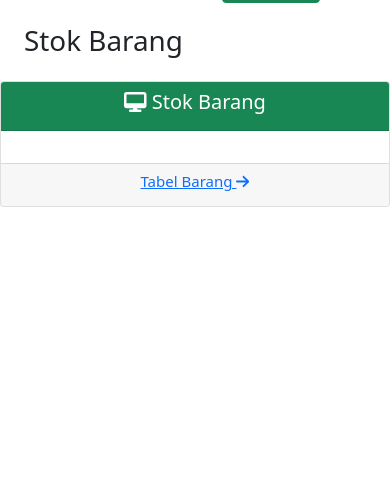
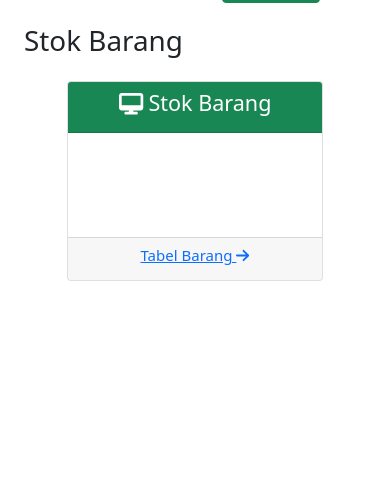
Before and after one commit to bilabror/kopni, a PHP site: page /index.php?page=stok-barang in a window 390 px wide. Shown: the part 56-536 px from the top of the page. Run offline with PHP 8.4, Linux system fonts and the light colour scheme; the visitor is signed in with stand-in values (Sample User, id 1); data that the repository does not hold is empty; some libraries are stand-ins or nearby versions.

Commit message:
change size card

```diff
--- a/pages/dashboard.php
+++ b/pages/dashboard.php
@@ -5,7 +5,7 @@
 <div class="row">
     <div class="col">
         <div class="text-center">
-            <img src="assets/img/logo.jpg" width="200px" class="img-thumbnail rounded mx-auto d-block" alt="...">
+            <img src="assets/img/logo.jpg" width="400px" class="img-thumbnail rounded mx-auto d-block" alt="...">
         </div>
     </div>
 </div>
--- a/pages/stok-barang.php
+++ b/pages/stok-barang.php
@@ -7,18 +7,18 @@ $stok = @mysqli_fetch_assoc(@mysqli_query($conn, "SELECT SUM(qty_stok) as jumlah
     <h1 class="mt-4">Stok Barang</h1>
 </div>
 
-<div class="row mt-4 d-flex justify-content-center">
-    <div class="col-md-3">
-        <div class="card text-center">
-            <div class="card-header bg-success">
-                <h5 class="card-title text-white"><i class="fa fa-desktop"></i> Stok Barang</h5>
-            </div>
-            <div class="card-body">
-                <center><h1 class="card-text"><?=$stok ?></h1></center>
-            </div>
-            <div class="card-footer text-muted">
-                <h4 style="font-size:15px;"><a href="<?=baseUrl('?page=list-barang') ?>">Tabel Barang <i class='fa fa-arrow-right'></i></a></h4>
-            </div>
+
+
+<div class="mt-4 d-flex justify-content-center">
+    <div class="card text-center" style="width: 16rem;height:200px">
+        <div class="card-header bg-success">
+            <h4 class="card-title text-white"><i class="fa fa-desktop"></i> Stok Barang</h4>
+        </div>
+        <div class="card-body d-flex justify-content-center align-items-center">
+            <h1><?=$stok ?></h1>
+        </div>
+        <div class="card-footer text-muted">
+            <h4 style="font-size:15px;"><a href="<?=baseUrl('?page=list-barang') ?>">Tabel Barang <i class='fa fa-arrow-right'></i></a></h4>
         </div>
     </div>
 </div>
```
Also changed, not shown: pages/barang-terjual.php (+10 -12 lines).
